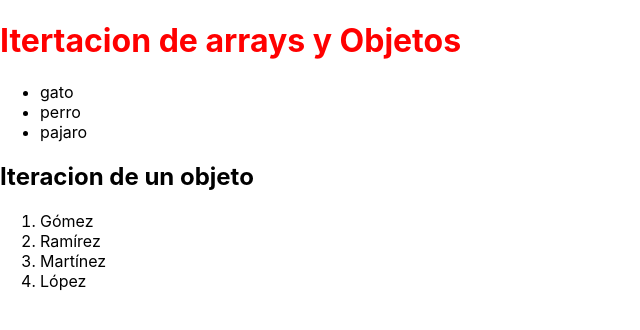
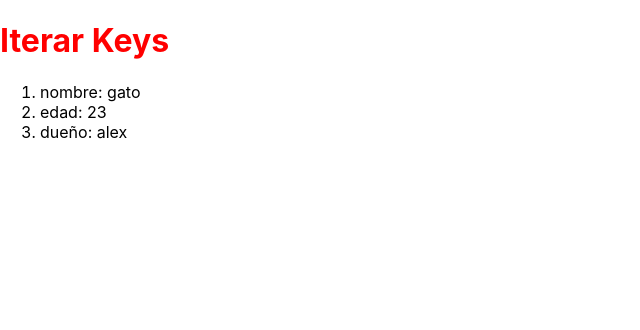
Before and after one commit to AlexNocua/cursoreact, a React (Create React App) app: page / in a window 1280 px wide. Shown: the top 330 px of the page, without its empty margins (0-640 px from the left). Built offline with nearby package versions, Linux system fonts and the light colour scheme.

Commit message:
Componente de iteracion de llaves

```diff
--- a/src/App.jsx
+++ b/src/App.jsx
@@ -15,6 +15,7 @@ import Eventos from "./components/Eventos.jsx";
 import RenderizadoCondicional from "./components/RenderizadoCondicional.jsx";
 import SpreadOperator from "./components/SpreadOperator.jsx";
 import IterarArrays from "./components/IterarArrays.jsx";
+import IterarKeys from "./components/IterarKeys.jsx";
 // import CicloVidaComponentes from "./components/CicloVidaComponentes.jsx"
 
 
@@ -55,7 +56,8 @@ function App() {
       {/* <Eventos></Eventos> */}
       {/* <RenderizadoCondicional></RenderizadoCondicional> */}
       {/* <SpreadOperator></SpreadOperator> */}
-      <IterarArrays></IterarArrays>
+      {/* <IterarArrays></IterarArrays> */}
+      <IterarKeys></IterarKeys>
     </>
   );
 }
--- /dev/null
+++ b/src/components/IterarKeys.jsx
@@ -0,0 +1,31 @@
+import React from 'react'
+
+const IterarKeys = () => {
+    const animal = {
+        'nombre': 'gato',
+        'edad': '23',
+        'dueño': 'alex',
+    }
+    // de la siguente manera se recuperan cada una de las llaves de un objeto
+    const keys = Object.keys(animal)
+    return (
+        <div>
+            <h1>Iterar Keys</h1>
+            <ol>
+                {
+                    keys.map(k => {
+                        return (
+                            <li>
+                                {k}: {animal[k]}
+                            </li>
+                        )
+                    })
+                }
+
+            </ol>
+
+        </div>
+    )
+}
+
+export default IterarKeys
```
